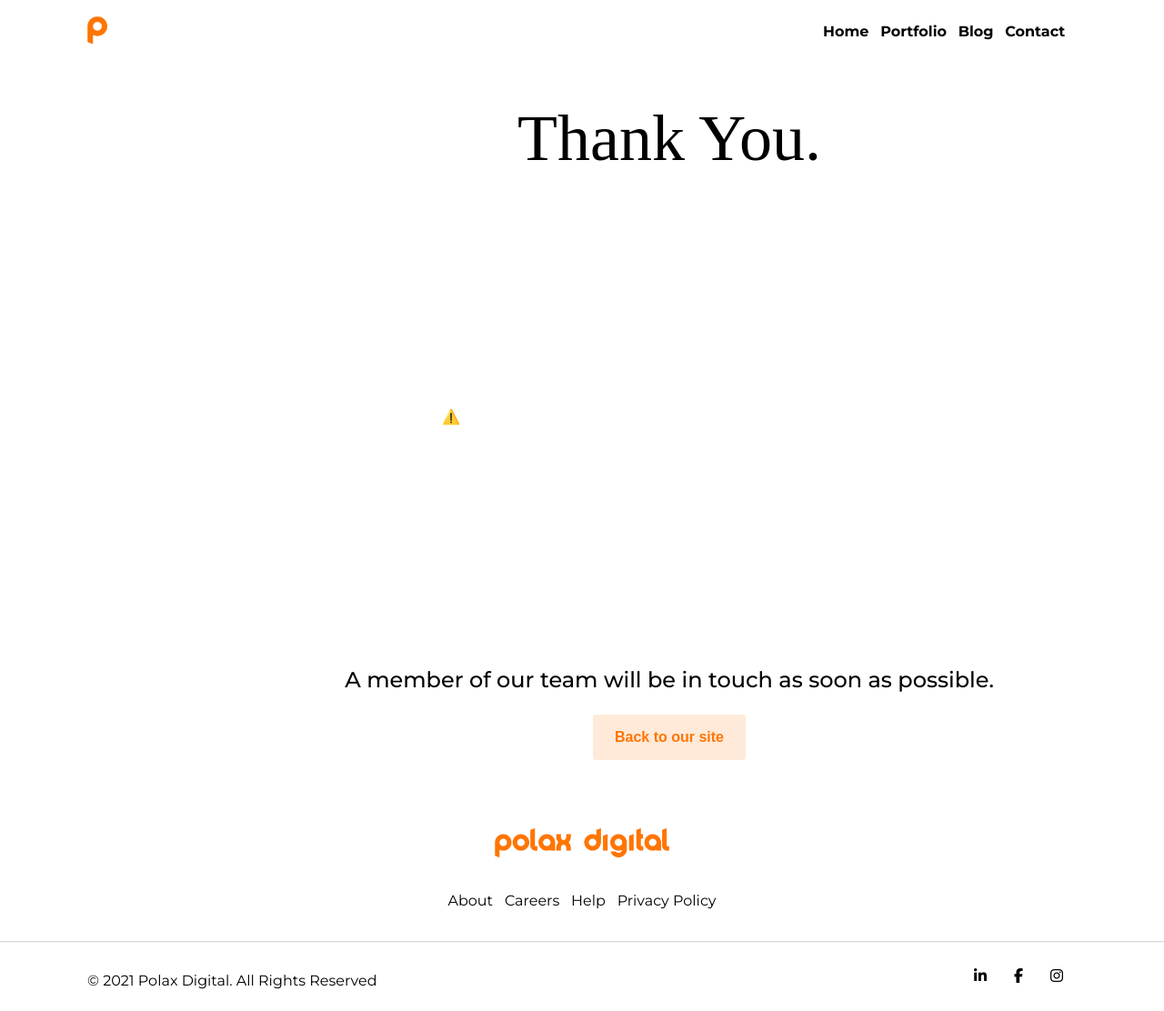
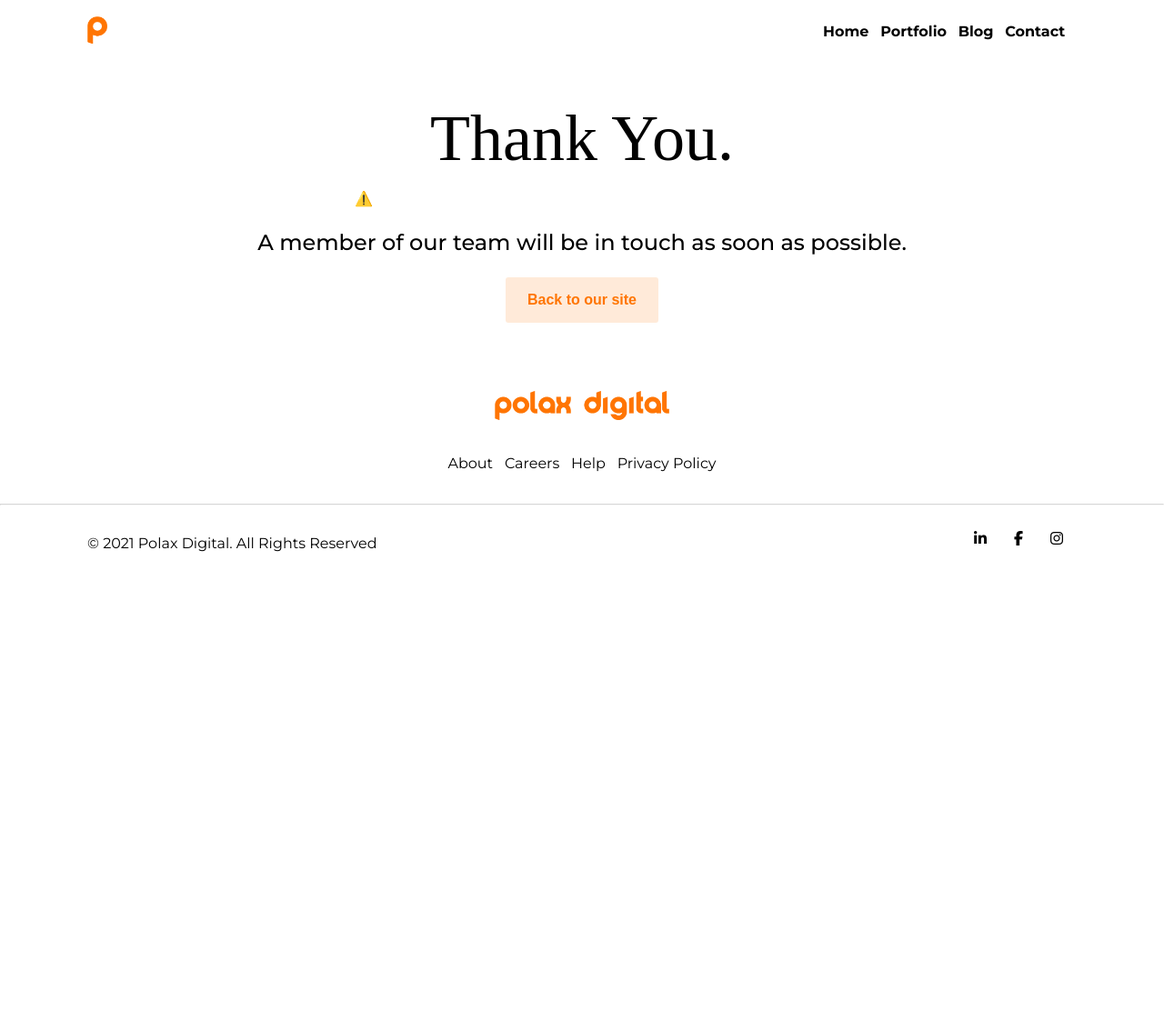
Before and after one commit to Polax-Digital/polax-jekyll, a Jekyll site: the page built from thanks.md, in a window 1280 px wide. Shown: the whole page at 91% size. Built offline with Jekyll 4.4.1, drawn with Linux system fonts in a browser that asks for light colours; nearby versions of some CDN libraries; some web fonts are replaced; after the commit the page ends 900 px from its top, so only the background shows below that.

Commit message:
Tweaked thanks layout

```diff
--- a/_layouts/thanks.html
+++ b/_layouts/thanks.html
@@ -13,7 +13,7 @@
                 src="https://assets10.lottiefiles.com/packages/lf20_icefdxk9.json"
                 background="transparent"
                 speed="0.8"
-                style="width: 500px; height: 500px"
+                style="max-width: 500px; max-height: 500px"
                 loop
                 autoplay
             ></lottie-player>
--- a/assets/css/main.css
+++ b/assets/css/main.css
@@ -527,7 +527,6 @@
 }
 
 #thanks-container {
-    width: 100%;
     display: grid;
     place-items: center;
     padding-top: 5vh;
@@ -542,6 +541,7 @@
 #thanks-text {
     font-size: 1.5rem;
     font-weight: 500;
+    text-align: center;
 }
 
 #go-home {
```
